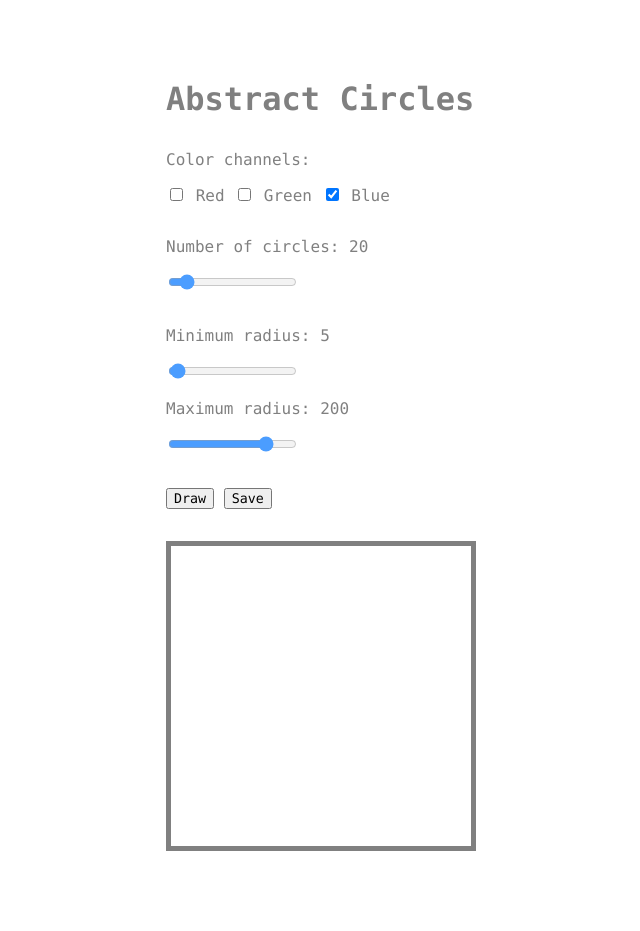
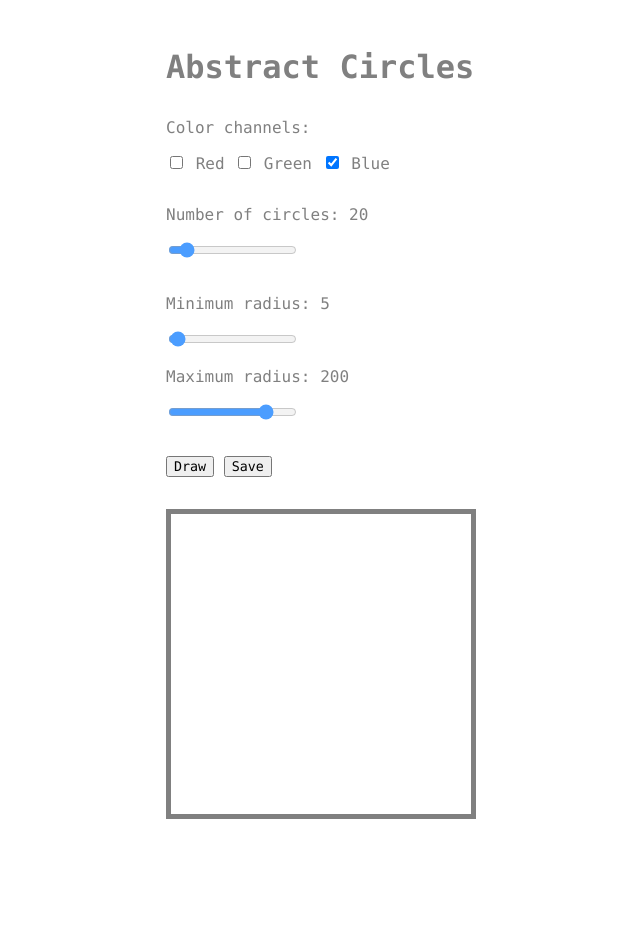
Before and after one commit to veot/abc, a FastAPI app: page / in a window 1280 px wide. Shown: the whole page, without its empty margins (224-864 px from the left). After the commit the page ends 819 px from the top, so only its background shows below. Run offline with FastAPI, Linux system fonts and the light colour scheme.

Commit message:
Minor margin tweak

```diff
--- a/static/main.css
+++ b/static/main.css
@@ -1,12 +1,15 @@
 body {
-    margin: 5em auto;
+  margin: 3em auto;
   max-width: 500px;
   background-color: white;
-    font-family: "Lucida Console", Courier, monospace;
+  font-family: 'Lucida Console', Courier, monospace;
   color: grey;
 }
 
-input, select, textarea, button {
+input,
+select,
+textarea,
+button {
   font-family: inherit;
 }
 
```
Lines whose indentation alone changed are shown as unchanged.
